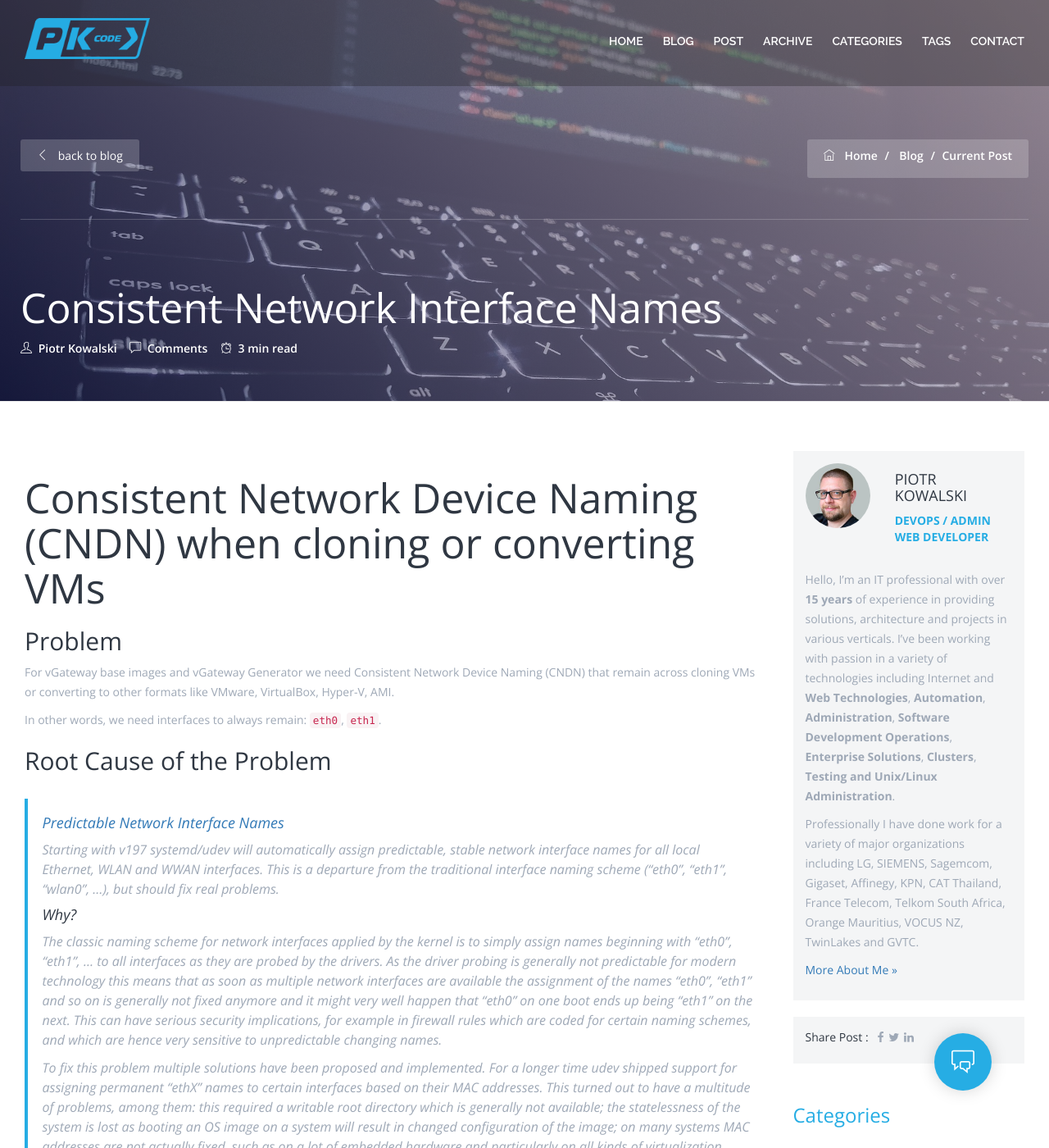
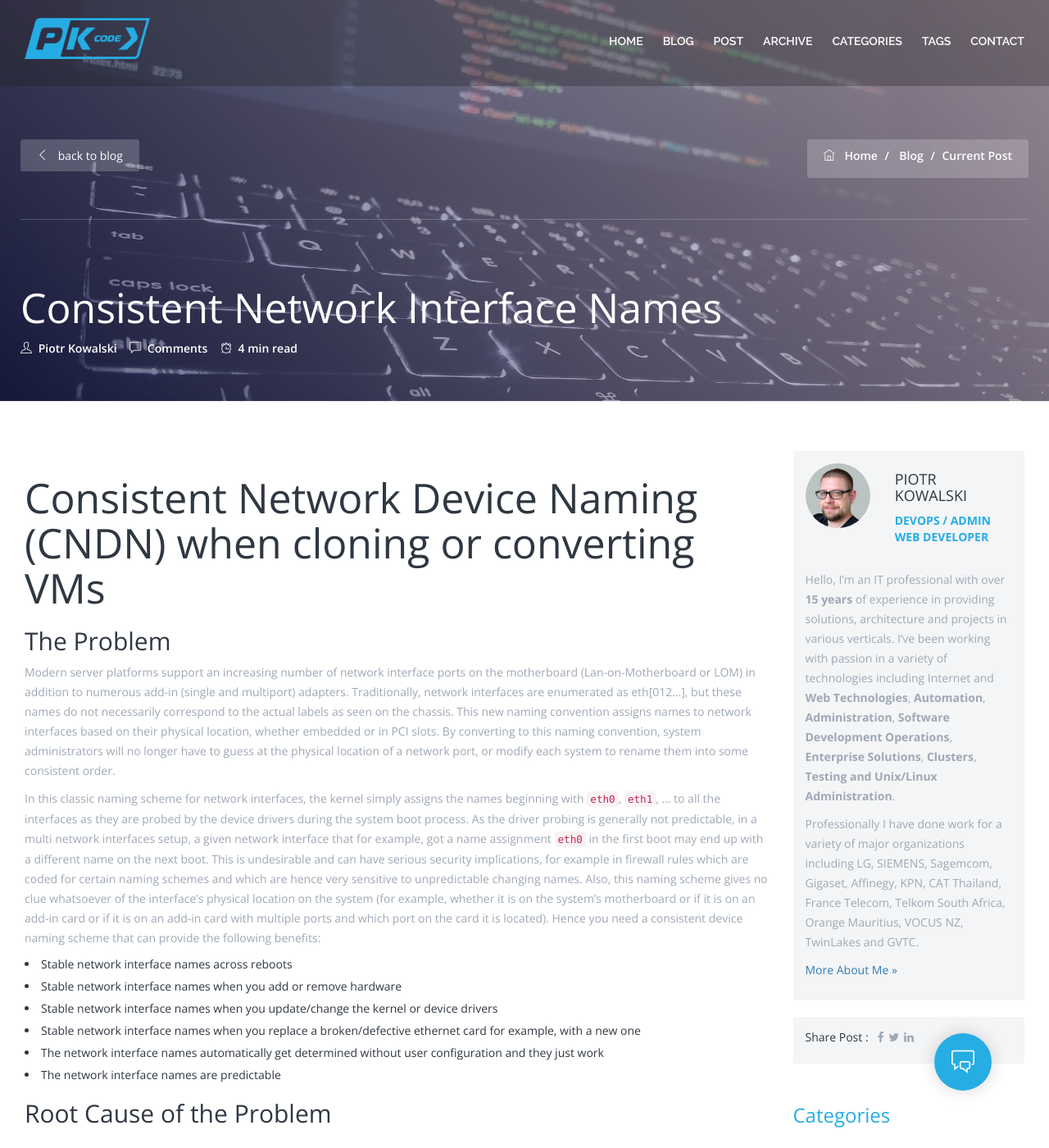
Before and after one commit to bitroniq/bitroniq.github.io, a Jekyll site: the page built from _posts/2020-07-28-consistent-network-interface-names.md, in a window 1280 px wide and 1400 px high. Shown: the whole window at 82% size. Built offline with Jekyll 4.4.1, drawn with Linux system fonts in a browser that asks for light colours; comment, search, counter and statistics services are not loaded.

Commit message:
Update article 2020-07-28-consistent-network-interface-names.md

```diff
--- a/_posts/2020-07-28-consistent-network-interface-names.md
+++ b/_posts/2020-07-28-consistent-network-interface-names.md
@@ -1,12 +1,41 @@
 # Consistent Network Device Naming (CNDN) when cloning or converting VMs
 
-## Problem
+## The Problem
 
-For vGateway base images and vGateway Generator we need Consistent Network
-Device Naming (CNDN) that remain across cloning VMs or converting to other
-formats like VMware, VirtualBox, Hyper-V, AMI.
+Modern server platforms support an increasing number of network interface ports
+on the motherboard (Lan-on-Motherboard or LOM) in addition to numerous add-in
+(single and multiport) adapters. Traditionally, network interfaces are
+enumerated as eth[012...], but these names do not necessarily correspond to the
+actual labels as seen on the chassis. This new naming convention assigns names
+to network interfaces based on their physical location, whether embedded or in
+PCI slots. By converting to this naming convention, system administrators will
+no longer have to guess at the physical location of a network port, or modify
+each system to rename them into some consistent order.
 
-In other words, we need interfaces to always remain: `eth0`, `eth1`.
+In this classic naming scheme for network interfaces, the kernel simply assigns
+the names beginning with `eth0`, `eth1`, ... to all the interfaces as they are
+probed by the device drivers during the system boot process. As the driver
+probing is generally not predictable, in a multi network interfaces setup, a
+given network interface that for example, got a name assignment `eth0` in the
+first boot may end up with a different name on the next boot. This is
+undesirable and can have serious security implications, for example in firewall
+rules which are coded for certain naming schemes and which are hence very
+sensitive to unpredictable changing names. Also, this naming scheme gives no
+clue whatsoever of the interface's physical location on the system (for
+example, whether it is on the system's motherboard or if it is on an add-in
+card or if it is on an add-in card with multiple ports and which port on the
+card it is located). Hence you need a consistent device naming scheme that can
+provide the following benefits:
+
+* Stable network interface names across reboots
+* Stable network interface names when you add or remove hardware
+* Stable network interface names when you update/change the kernel or device
+  drivers
+* Stable network interface names when you replace a broken/defective ethernet
+  card for example, with a new one
+* The network interface names automatically get determined without user
+  configuration and they just work
+* The network interface names are predictable
 
 ## Root Cause of the Problem
 
```
